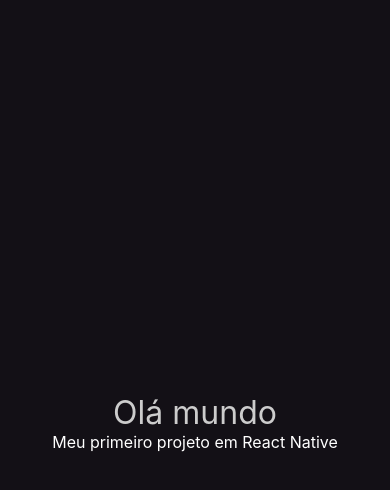
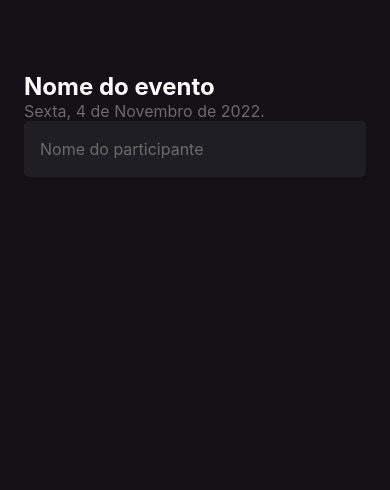
Before and after one commit to Marcos-afk/im-here, a React Native app: screen / in a window 390 px wide. Shown: the top 490 px of the page. Built offline with nearby package versions, Linux system fonts and the light colour scheme.

Commit message:
feat: creation of participant name input

```diff
--- a/App.tsx
+++ b/App.tsx
@@ -1,28 +1,5 @@
-import { StatusBar, StyleSheet, Text, View } from 'react-native';
+import { Home } from './src/screens/Home';
 
 export default function App() {
-  return (
-    <View style={styles.container}>
-      <Text style={styles.text}>Olá mundo</Text>
-      <Text style={styles.secondaryText}>Meu primeiro projeto em React Native</Text>
-      <StatusBar barStyle="light-content" />
-    </View>
-  );
+  return <Home />;
 }
-
-const styles = StyleSheet.create({
-  container: {
-    flex: 1,
-    justifyContent: 'center',
-    alignItems: 'center',
-    backgroundColor: '#131016',
-  },
-  text: {
-    fontSize: 32,
-    color: '#cccccc',
-  },
-  secondaryText: {
-    fontSize: 16,
-    color: '#ffffff',
-  },
-});
--- /dev/null
+++ b/src/screens/Home/index.tsx
@@ -0,0 +1,12 @@
+import { Text, TextInput, View } from 'react-native';
+import { styles } from './styles';
+
+export const Home = () => {
+  return (
+    <View style={styles.container}>
+      <Text style={styles.eventName}>Nome do evento</Text>
+      <Text style={styles.eventDate}>Sexta, 4 de Novembro de 2022.</Text>
+      <TextInput style={styles.input} placeholder="Nome do participante" placeholderTextColor="#6B6B6B" />
+    </View>
+  );
+};
--- /dev/null
+++ b/src/screens/Home/styles.ts
@@ -0,0 +1,27 @@
+import { StyleSheet } from 'react-native';
+
+export const styles = StyleSheet.create({
+  container: {
+    flex: 1,
+    backgroundColor: '#131016',
+    padding: 24,
+  },
+  eventName: {
+    color: '#FFF',
+    fontSize: 24,
+    fontWeight: 'bold',
+    marginTop: 48,
+  },
+  eventDate: {
+    color: '#6B6B6B',
+    fontSize: 16,
+  },
+  input: {
+    height: 56,
+    backgroundColor: '#1F1E25',
+    borderRadius: 5,
+    color: '#FFFF',
+    padding: 16,
+    fontSize: 16,
+  },
+});
```
